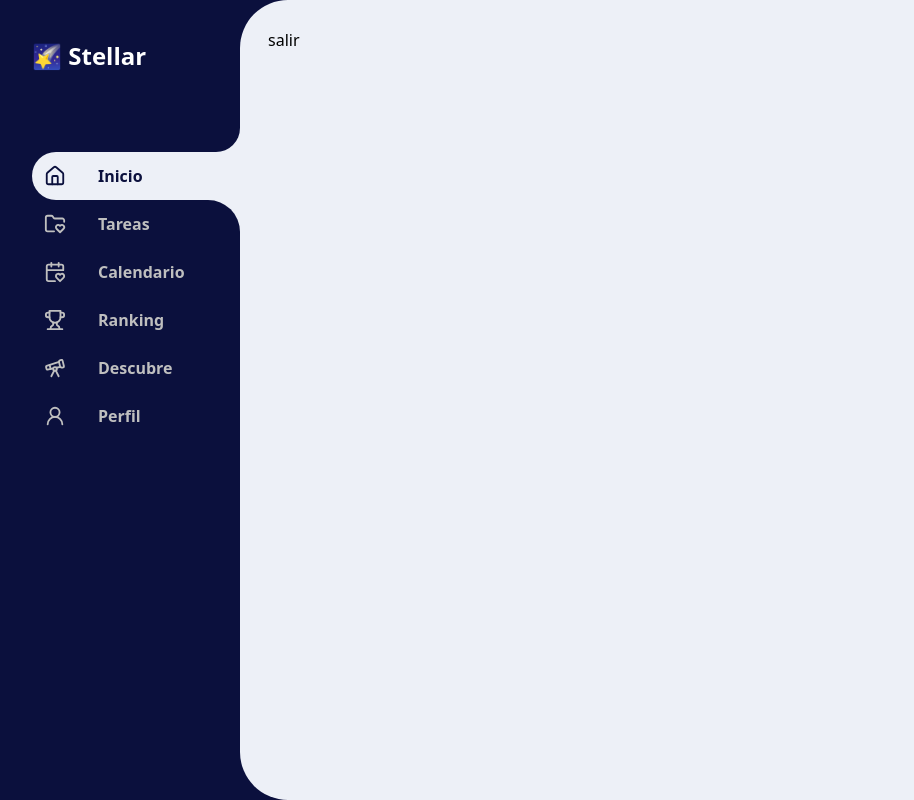
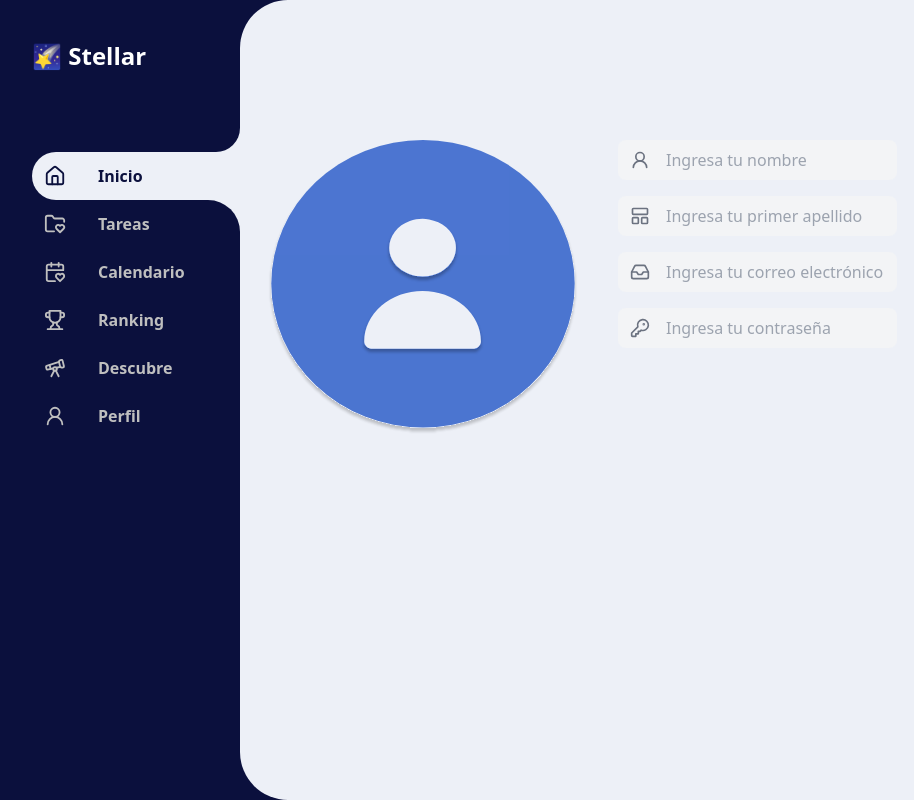
Before and after one commit to KevinLatino/Stellar-Frontend, a React (Vite) app: page /sidebar/profile in a window 1280 px wide. Shown: the whole page, without its empty margins (0-914 px from the left). Built offline with nearby package versions, Linux system fonts and the light colour scheme.

Commit message:
adding some profiles styles

```diff
--- a/src/Screens/ProfileScreen.jsx
+++ b/src/Screens/ProfileScreen.jsx
@@ -1,20 +1,69 @@
 import React from 'react'
 import { useAuth } from '../Context/context';
+import { UserRound, KeyRound, Inbox, LayoutPanelTop } from 'lucide-react';
+import Profile from '../../public/Ilustrations/Profile.svg'
+import useFormSetters from '../hooks/useFormSetter'
 
 
 const ProfileScreen = () => {
 
+    const [formState, createFormSetter] = useFormSetters({ name: '', lastName: '', email: '', password: '' });
+
     const { logout } = useAuth();
 
-    const handleButtonClick = () =>{
+    const handleButtonClick = () => {
         logout();
     }
 
     return (
         <>
-            <button
-            onClick={handleButtonClick}
-            >salir</button>
+            <div className='mt-[7rem]'>
+                <div className='flex gap-10'>
+                    <img src={Profile} width={310} />
+                    <div className='flex flex-col'>
+                        <div className="relative mb-4 w-full max-w-md">
+                            <UserRound size={20} className="absolute left-3 top-1/2 transform -translate-y-1/2 text-gray-500" />
+                            <input
+                                type="text"
+                                placeholder="Ingresa tu nombre"
+                                className="bg-gray-100 text-gray-800 py-2 pl-12 w-full rounded-lg focus:outline-none focus:ring-2 focus:ring-blue-500"
+                                onChange={event => createFormSetter("name")(event.target.value)}
+                                value={formState.name}
+                            />
+                        </div>
+                        <div className="relative mb-4 w-full max-w-md">
+                            <LayoutPanelTop size={20} className="absolute left-3 top-1/2 transform -translate-y-1/2 text-gray-500" />
+                            <input
+                                type="text"
+                                placeholder="Ingresa tu primer apellido"
+                                className="bg-gray-100 text-gray-800 py-2 pl-12 w-full rounded-lg focus:outline-none focus:ring-2 focus:ring-blue-500"
+                                onChange={event => createFormSetter("lastName")(event.target.value)}
+                                value={formState.lastName}
+                            />
+                        </div>
+                        <div className="relative mb-4 w-full max-w-md">
+                            <Inbox size={20} className="absolute left-3 top-1/2 transform -translate-y-1/2 text-gray-500" />
+                            <input
+                                type="text"
+                                placeholder="Ingresa tu correo electrónico"
+                                className="bg-gray-100 text-gray-800 py-2 pl-12 w-full rounded-lg focus:outline-none focus:ring-2 focus:ring-blue-500"
+                                onChange={event => createFormSetter("email")(event.target.value)}
+                                value={formState.email}
+                            />
+                        </div>
+                        <div className="relative mb-4 w-full max-w-md">
+                            <KeyRound size={20} className="absolute left-3 top-1/2 transform -translate-y-1/2 text-gray-500" />
+                            <input
+                                type="password"
+                                placeholder="Ingresa tu contraseña"
+                                className="bg-gray-100 text-gray-800 py-2 pl-12 w-full rounded-lg focus:outline-none focus:ring-2 focus:ring-blue-500"
+                                onChange={event => createFormSetter("password")(event.target.value)}
+                                value={formState.password}
+                            />
+                        </div>
+                    </div>
+                </div>
+            </div>
         </>
     )
 }
```
Also changed, not shown: public/Ilustrations/Profile.svg (added).
